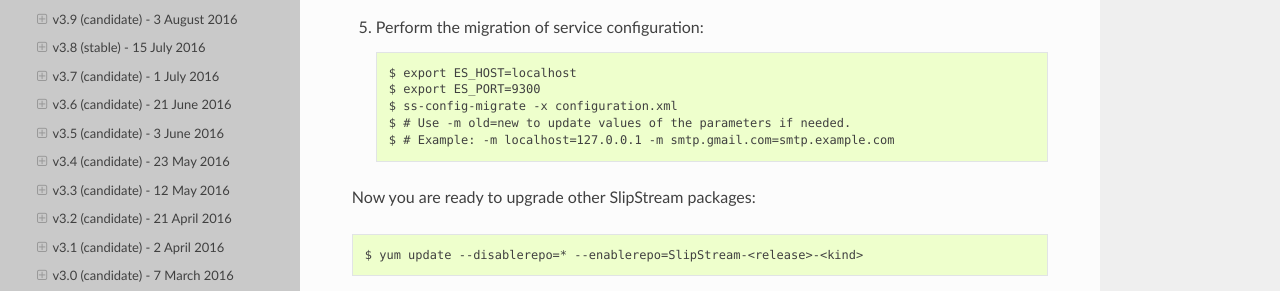
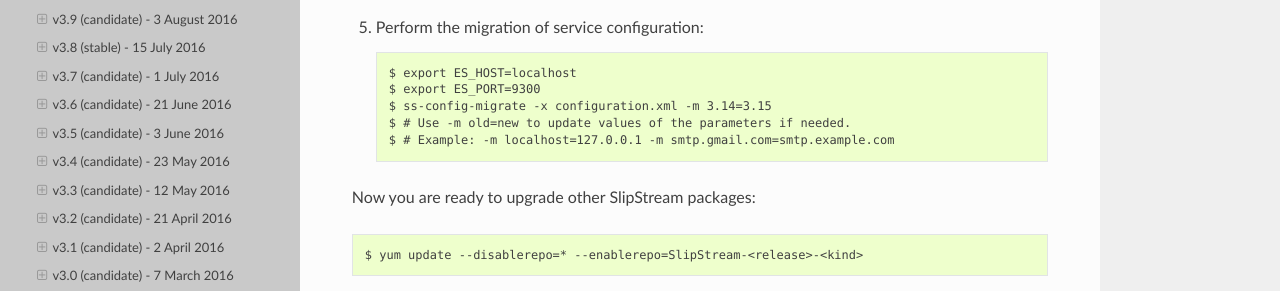
Before and after one commit to slipstream/SlipStreamDocumentation, a Sphinx documentation site: the page built from docs/release_notes/candidate_releases.rst, in a window 1280 px wide and 900 px high, scrolled down 1120 px. Shown: the part 194-485 px from the top of the window. Built offline with Sphinx 7.4.7 and the Read the Docs theme 2.0.0, drawn with Linux system fonts in a browser that asks for light colours.

Commit message:
updated release notes for 3.15

```diff
--- a/docs/release_notes/candidate_releases.rst
+++ b/docs/release_notes/candidate_releases.rst
@@ -65,7 +65,7 @@
 
     $ export ES_HOST=localhost
     $ export ES_PORT=9300
-    $ ss-config-migrate -x configuration.xml
+    $ ss-config-migrate -x configuration.xml -m 3.14=3.15
     $ # Use -m old=new to update values of the parameters if needed.
     $ # Example: -m localhost=127.0.0.1 -m smtp.gmail.com=smtp.example.com
 
```
